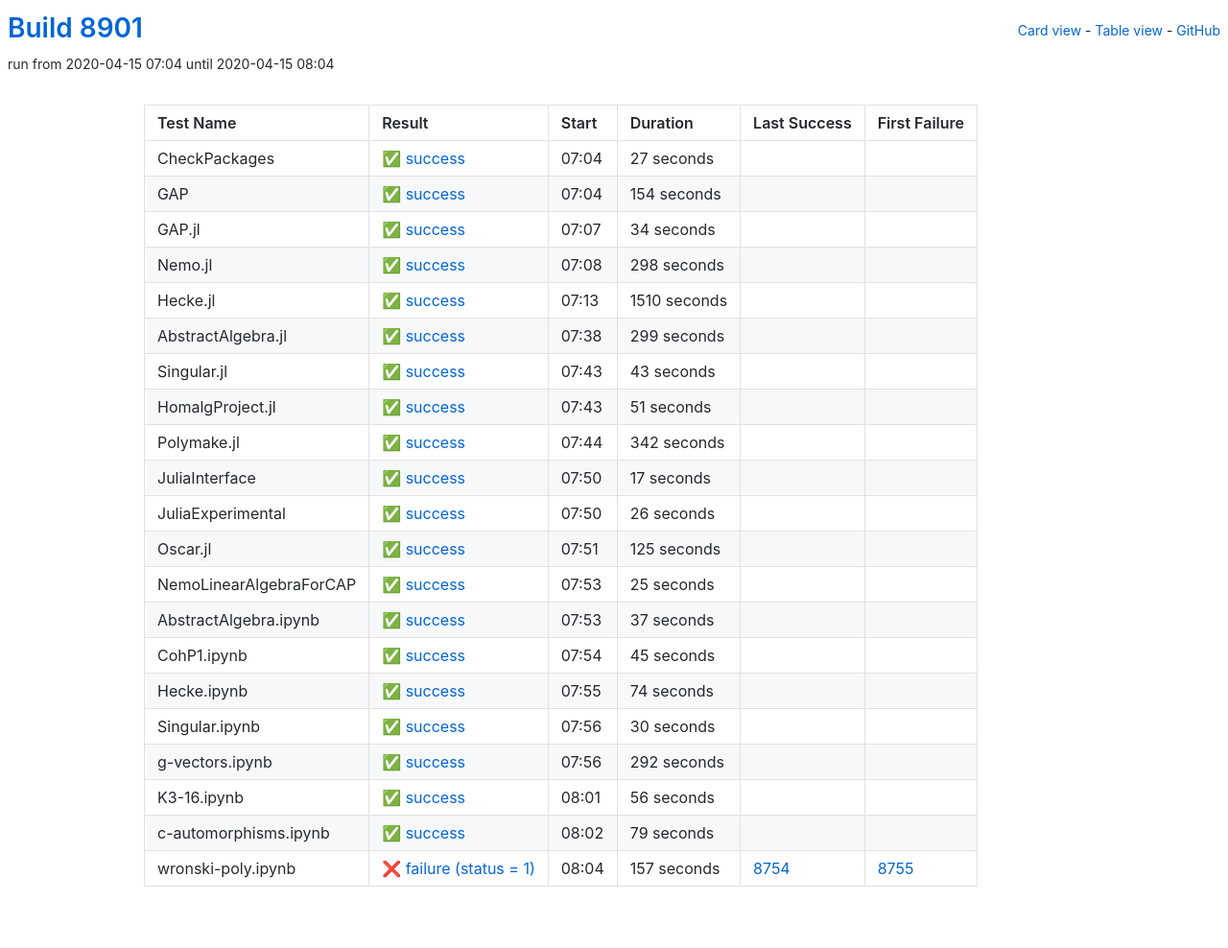
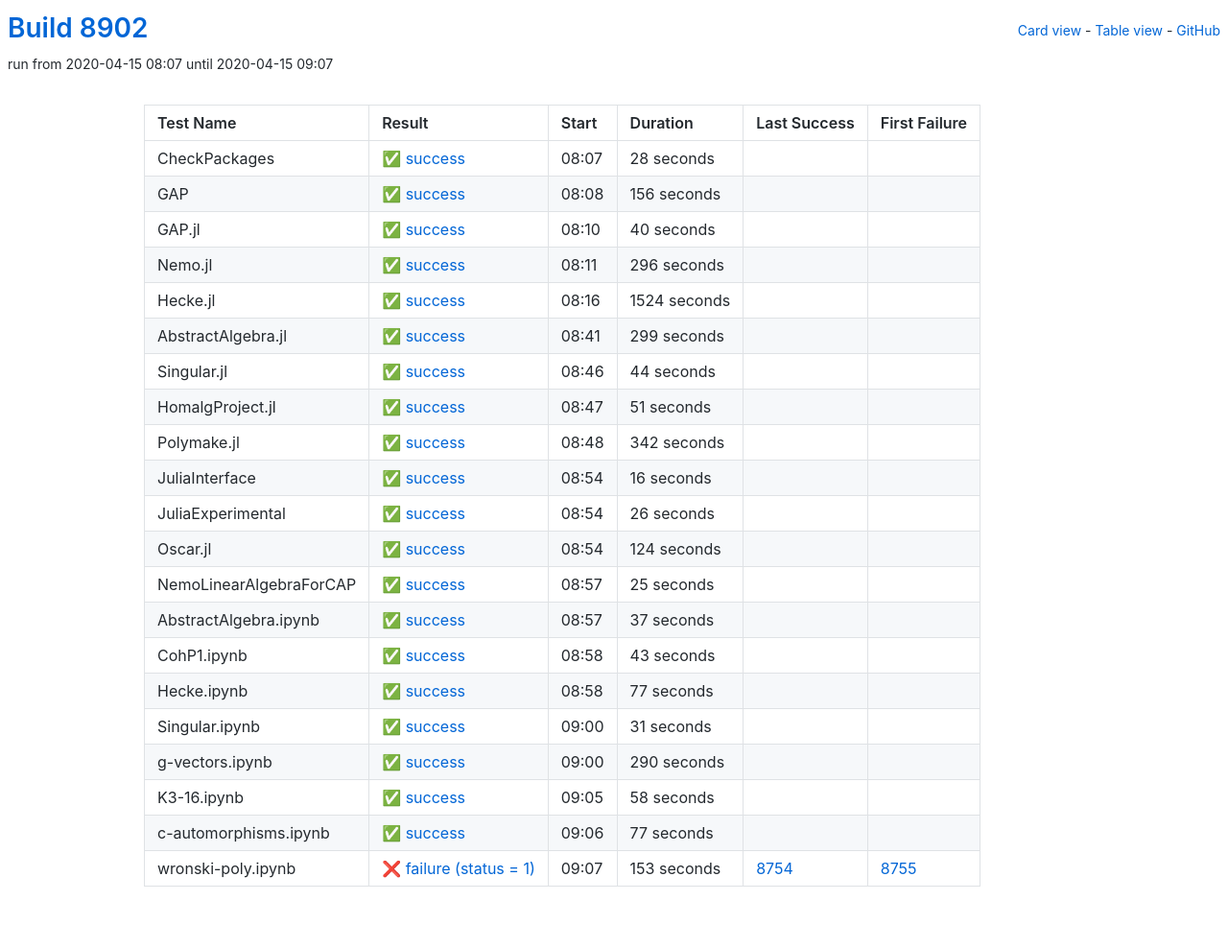
Before and after one commit to oscar-system/oscar-ci-status, a Jekyll site: the page built from table.html, in a window 1280 px wide. Shown: the whole page at 96% size. Built offline with Jekyll 4.4.1, drawn with Linux system fonts in a browser that asks for light colours.

Commit message:
Build 8902

```diff
--- a/_data/ci.yml
+++ b/_data/ci.yml
@@ -1,60 +1,60 @@
-build: 8901
-build_url: https://oscarci.mathematik.uni-kl.de/job/oscar/8901/
+build: 8902
+build_url: https://oscarci.mathematik.uni-kl.de/job/oscar/8902/
 job: oscar
 tests:
-- duration: 27
+- duration: 28
   exitcode: 0
   first_failure: false
   first_failure_url: null
   last_success: false
   last_success_url: null
-  log: https://oscarci.mathematik.uni-kl.de/job/oscar/8901/artifact/logs/build-8901/CheckPackages.log
+  log: https://oscarci.mathematik.uni-kl.de/job/oscar/8902/artifact/logs/build-8902/CheckPackages.log
   name: CheckPackages
-  start: 2020-04-15 07:04
+  start: 2020-04-15 08:07
   status: success
   success: true
-- duration: 154
+- duration: 156
   exitcode: 0
   first_failure: false
   first_failure_url: null
   last_success: false
   last_success_url: null
-  log: https://oscarci.mathematik.uni-kl.de/job/oscar/8901/artifact/logs/build-8901/GAP.log
+  log: https://oscarci.mathematik.uni-kl.de/job/oscar/8902/artifact/logs/build-8902/GAP.log
   name: GAP
-  start: 2020-04-15 07:04
+  start: 2020-04-15 08:08
   status: success
   success: true
-- duration: 34
+- duration: 40
   exitcode: 0
   first_failure: false
   first_failure_url: null
   last_success: false
   last_success_url: null
-  log: https://oscarci.mathematik.uni-kl.de/job/oscar/8901/artifact/logs/build-8901/GAP.jl.log
+  log: https://oscarci.mathematik.uni-kl.de/job/oscar/8902/artifact/logs/build-8902/GAP.jl.log
   name: GAP.jl
-  start: 2020-04-15 07:07
+  start: 2020-04-15 08:10
   status: success
   success: true
-- duration: 298
+- duration: 296
   exitcode: 0
   first_failure: false
   first_failure_url: null
   last_success: false
   last_success_url: null
-  log: https://oscarci.mathematik.uni-kl.de/job/oscar/8901/artifact/logs/build-8901/Nemo.jl.log
+  log: https://oscarci.mathematik.uni-kl.de/job/oscar/8902/artifact/logs/build-8902/Nemo.jl.log
   name: Nemo.jl
-  start: 2020-04-15 07:08
+  start: 2020-04-15 08:11
   status: success
   success: true
-- duration: 1510
+- duration: 1524
   exitcode: 0
   first_failure: false
   first_failure_url: null
   last_success: false
   last_success_url: null
-  log: https://oscarci.mathematik.uni-kl.de/job/oscar/8901/artifact/logs/build-8901/Hecke.jl.log
+  log: https://oscarci.mathematik.uni-kl.de/job/oscar/8902/artifact/logs/build-8902/Hecke.jl.log
   name: Hecke.jl
-  start: 2020-04-15 07:13
+  start: 2020-04-15 08:16
   status: success
   success: true
 - duration: 299
@@ -63,9 +63,97 @@
   first_failure_url: null
   last_success: false
   last_success_url: null
-  log: https://oscarci.mathematik.uni-kl.de/job/oscar/8901/artifact/logs/build-8901/AbstractAlgebra.jl.log
+  log: https://oscarci.mathematik.uni-kl.de/job/oscar/8902/artifact/logs/build-8902/AbstractAlgebra.jl.log
   name: AbstractAlgebra.jl
-  start: 2020-04-15 07:38
+  start: 2020-04-15 08:41
+  status: success
+  success: true
+- duration: 44
+  exitcode: 0
+  first_failure: false
+  first_failure_url: null
+  last_success: false
+  last_success_url: null
+  log: https://oscarci.mathematik.uni-kl.de/job/oscar/8902/artifact/logs/build-8902/Singular.jl.log
+  name: Singular.jl
+  start: 2020-04-15 08:46
+  status: success
+  success: true
+- duration: 51
+  exitcode: 0
+  first_failure: false
+  first_failure_url: null
+  last_success: false
+  last_success_url: null
+  log: https://oscarci.mathematik.uni-kl.de/job/oscar/8902/artifact/logs/build-8902/HomalgProject.jl.log
+  name: HomalgProject.jl
+  start: 2020-04-15 08:47
+  status: success
+  success: true
+- duration: 342
+  exitcode: 0
+  first_failure: false
+  first_failure_url: null
+  last_success: false
+  last_success_url: null
+  log: https://oscarci.mathematik.uni-kl.de/job/oscar/8902/artifact/logs/build-8902/Polymake.jl.log
+  name: Polymake.jl
+  start: 2020-04-15 08:48
+  status: success
+  success: true
+- duration: 16
+  exitcode: 0
+  first_failure: false
+  first_failure_url: null
+  last_success: false
+  last_success_url: null
+  log: https://oscarci.mathematik.uni-kl.de/job/oscar/8902/artifact/logs/build-8902/JuliaInterface.log
+  name: JuliaInterface
+  start: 2020-04-15 08:54
+  status: success
+  success: true
+- duration: 26
+  exitcode: 0
+  first_failure: false
+  first_failure_url: null
+  last_success: false
+  last_success_url: null
+  log: https://oscarci.mathematik.uni-kl.de/job/oscar/8902/artifact/logs/build-8902/JuliaExperimental.log
+  name: JuliaExperimental
+  start: 2020-04-15 08:54
+  status: success
+  success: true
+- duration: 124
+  exitcode: 0
+  first_failure: false
+  first_failure_url: null
+  last_success: false
+  last_success_url: null
+  log: https://oscarci.mathematik.uni-kl.de/job/oscar/8902/artifact/logs/build-8902/Oscar.jl.log
+  name: Oscar.jl
+  start: 2020-04-15 08:54
+  status: success
+  success: true
+- duration: 25
+  exitcode: 0
+  first_failure: false
+  first_failure_url: null
+  last_success: false
+  last_success_url: null
+  log: https://oscarci.mathematik.uni-kl.de/job/oscar/8902/artifact/logs/build-8902/NemoLinearAlgebraForCAP.log
+  name: NemoLinearAlgebraForCAP
+  start: 2020-04-15 08:57
+  status: success
+  success: true
+- duration: 37
+  exitcode: 0
+  first_failure: false
+  first_failure_url: null
+  last_success: false
+  last_success_url: null
+  log: https://oscarci.mathematik.uni-kl.de/job/oscar/8902/artifact/logs/build-8902/AbstractAlgebra.ipynb.log
+  name: AbstractAlgebra.ipynb
+  start: 2020-04-15 08:57
   status: success
   success: true
 - duration: 43
@@ -74,162 +162,74 @@
   first_failure_url: null
   last_success: false
   last_success_url: null
-  log: https://oscarci.mathematik.uni-kl.de/job/oscar/8901/artifact/logs/build-8901/Singular.jl.log
-  name: Singular.jl
-  start: 2020-04-15 07:43
+  log: https://oscarci.mathematik.uni-kl.de/job/oscar/8902/artifact/logs/build-8902/CohP1.ipynb.log
+  name: CohP1.ipynb
+  start: 2020-04-15 08:58
   status: success
   success: true
-- duration: 51
+- duration: 77
   exitcode: 0
   first_failure: false
   first_failure_url: null
   last_success: false
   last_success_url: null
-  log: https://oscarci.mathematik.uni-kl.de/job/oscar/8901/artifact/logs/build-8901/HomalgProject.jl.log
-  name: HomalgProject.jl
-  start: 2020-04-15 07:43
+  log: https://oscarci.mathematik.uni-kl.de/job/oscar/8902/artifact/logs/build-8902/Hecke.ipynb.log
+  name: Hecke.ipynb
+  start: 2020-04-15 08:58
   status: success
   success: true
-- duration: 342
+- duration: 31
   exitcode: 0
   first_failure: false
   first_failure_url: null
   last_success: false
   last_success_url: null
-  log: https://oscarci.mathematik.uni-kl.de/job/oscar/8901/artifact/logs/build-8901/Polymake.jl.log
-  name: Polymake.jl
-  start: 2020-04-15 07:44
+  log: https://oscarci.mathematik.uni-kl.de/job/oscar/8902/artifact/logs/build-8902/Singular.ipynb.log
+  name: Singular.ipynb
+  start: 2020-04-15 09:00
   status: success
   success: true
-- duration: 17
+- duration: 290
   exitcode: 0
   first_failure: false
   first_failure_url: null
   last_success: false
   last_success_url: null
-  log: https://oscarci.mathematik.uni-kl.de/job/oscar/8901/artifact/logs/build-8901/JuliaInterface.log
-  name: JuliaInterface
-  start: 2020-04-15 07:50
+  log: https://oscarci.mathematik.uni-kl.de/job/oscar/8902/artifact/logs/build-8902/g-vectors.ipynb.log
+  name: g-vectors.ipynb
+  start: 2020-04-15 09:00
   status: success
   success: true
-- duration: 26
+- duration: 58
   exitcode: 0
   first_failure: false
   first_failure_url: null
   last_success: false
   last_success_url: null
-  log: https://oscarci.mathematik.uni-kl.de/job/oscar/8901/artifact/logs/build-8901/JuliaExperimental.log
-  name: JuliaExperimental
-  start: 2020-04-15 07:50
+  log: https://oscarci.mathematik.uni-kl.de/job/oscar/8902/artifact/logs/build-8902/K3-16.ipynb.log
+  name: K3-16.ipynb
+  start: 2020-04-15 09:05
   status: success
   success: true
-- duration: 125
+- duration: 77
   exitcode: 0
   first_failure: false
   first_failure_url: null
   last_success: false
   last_success_url: null
-  log: https://oscarci.mathematik.uni-kl.de/job/oscar/8901/artifact/logs/build-8901/Oscar.jl.log
-  name: Oscar.jl
-  start: 2020-04-15 07:51
+  log: https://oscarci.mathematik.uni-kl.de/job/oscar/8902/artifact/logs/build-8902/c-automorphisms.ipynb.log
+  name: c-automorphisms.ipynb
+  start: 2020-04-15 09:06
   status: success
   success: true
-- duration: 25
-  exitcode: 0
-  first_failure: false
-  first_failure_url: null
-  last_success: false
-  last_success_url: null
-  log: https://oscarci.mathematik.uni-kl.de/job/oscar/8901/artifact/logs/build-8901/NemoLinearAlgebraForCAP.log
-  name: NemoLinearAlgebraForCAP
-  start: 2020-04-15 07:53
-  status: success
-  success: true
-- duration: 37
-  exitcode: 0
-  first_failure: false
-  first_failure_url: null
-  last_success: false
-  last_success_url: null
-  log: https://oscarci.mathematik.uni-kl.de/job/oscar/8901/artifact/logs/build-8901/AbstractAlgebra.ipynb.log
-  name: AbstractAlgebra.ipynb
-  start: 2020-04-15 07:53
-  status: success
-  success: true
-- duration: 45
-  exitcode: 0
-  first_failure: false
-  first_failure_url: null
-  last_success: false
-  last_success_url: null
-  log: https://oscarci.mathematik.uni-kl.de/job/oscar/8901/artifact/logs/build-8901/CohP1.ipynb.log
-  name: CohP1.ipynb
-  start: 2020-04-15 07:54
-  status: success
-  success: true
-- duration: 74
-  exitcode: 0
-  first_failure: false
-  first_failure_url: null
-  last_success: false
-  last_success_url: null
-  log: https://oscarci.mathematik.uni-kl.de/job/oscar/8901/artifact/logs/build-8901/Hecke.ipynb.log
-  name: Hecke.ipynb
-  start: 2020-04-15 07:55
-  status: success
-  success: true
-- duration: 30
-  exitcode: 0
-  first_failure: false
-  first_failure_url: null
-  last_success: false
-  last_success_url: null
-  log: https://oscarci.mathematik.uni-kl.de/job/oscar/8901/artifact/logs/build-8901/Singular.ipynb.log
-  name: Singular.ipynb
-  start: 2020-04-15 07:56
-  status: success
-  success: true
-- duration: 292
-  exitcode: 0
-  first_failure: false
-  first_failure_url: null
-  last_success: false
-  last_success_url: null
-  log: https://oscarci.mathematik.uni-kl.de/job/oscar/8901/artifact/logs/build-8901/g-vectors.ipynb.log
-  name: g-vectors.ipynb
-  start: 2020-04-15 07:56
-  status: success
-  success: true
-- duration: 56
-  exitcode: 0
-  first_failure: false
-  first_failure_url: null
-  last_success: false
-  last_success_url: null
-  log: https://oscarci.mathematik.uni-kl.de/job/oscar/8901/artifact/logs/build-8901/K3-16.ipynb.log
-  name: K3-16.ipynb
-  start: 2020-04-15 08:01
-  status: success
-  success: true
-- duration: 79
-  exitcode: 0
-  first_failure: false
-  first_failure_url: null
-  last_success: false
-  last_success_url: null
-  log: https://oscarci.mathematik.uni-kl.de/job/oscar/8901/artifact/logs/build-8901/c-automorphisms.ipynb.log
-  name: c-automorphisms.ipynb
-  start: 2020-04-15 08:02
-  status: success
-  success: true
-- duration: 157
+- duration: 153
   exitcode: 1
   first_failure: 8755
   first_failure_url: https://oscarci.mathematik.uni-kl.de/job/oscar/8755/
   last_success: 8754
   last_success_url: https://oscarci.mathematik.uni-kl.de/job/oscar/8754/
-  log: https://oscarci.mathematik.uni-kl.de/job/oscar/8901/artifact/logs/build-8901/wronski-poly.ipynb.log
+  log: https://oscarci.mathematik.uni-kl.de/job/oscar/8902/artifact/logs/build-8902/wronski-poly.ipynb.log
   name: wronski-poly.ipynb
-  start: 2020-04-15 08:04
+  start: 2020-04-15 09:07
   status: failure
   success: false
```
Also changed, not shown: README.md.
